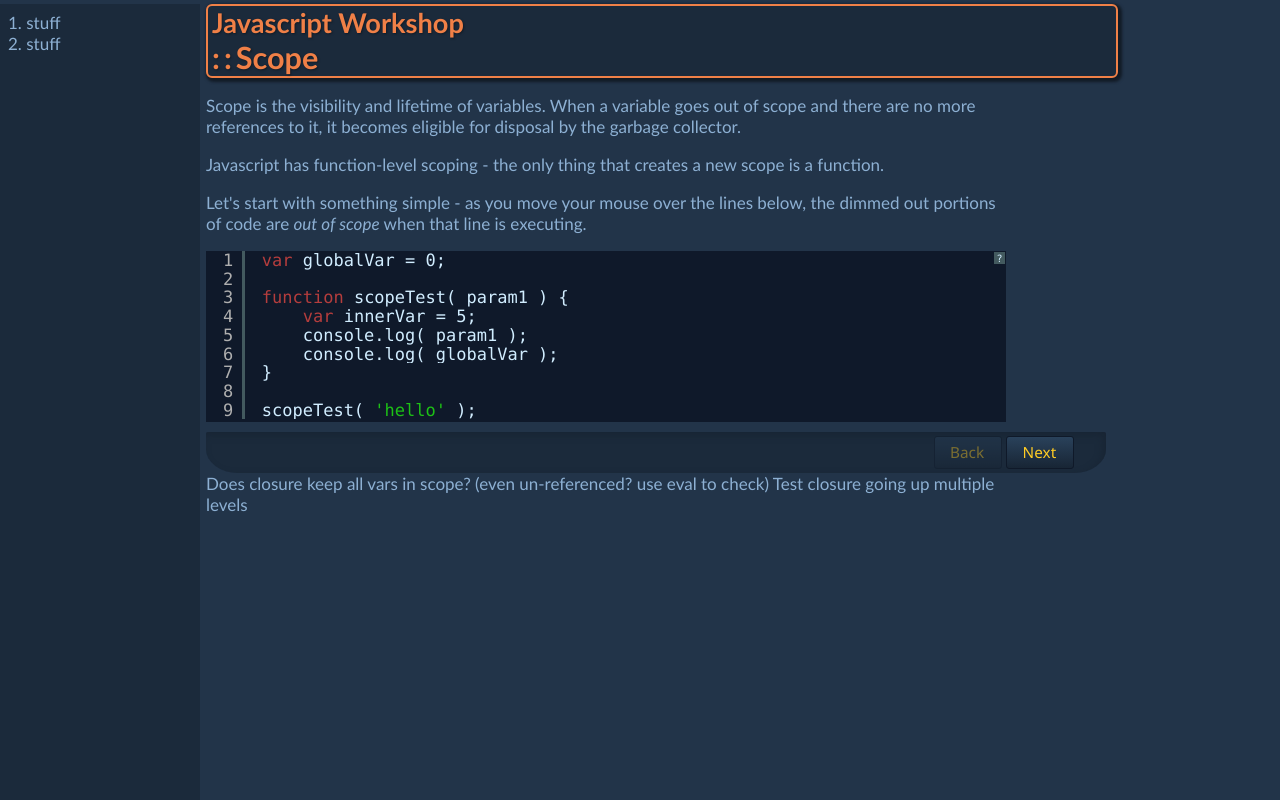
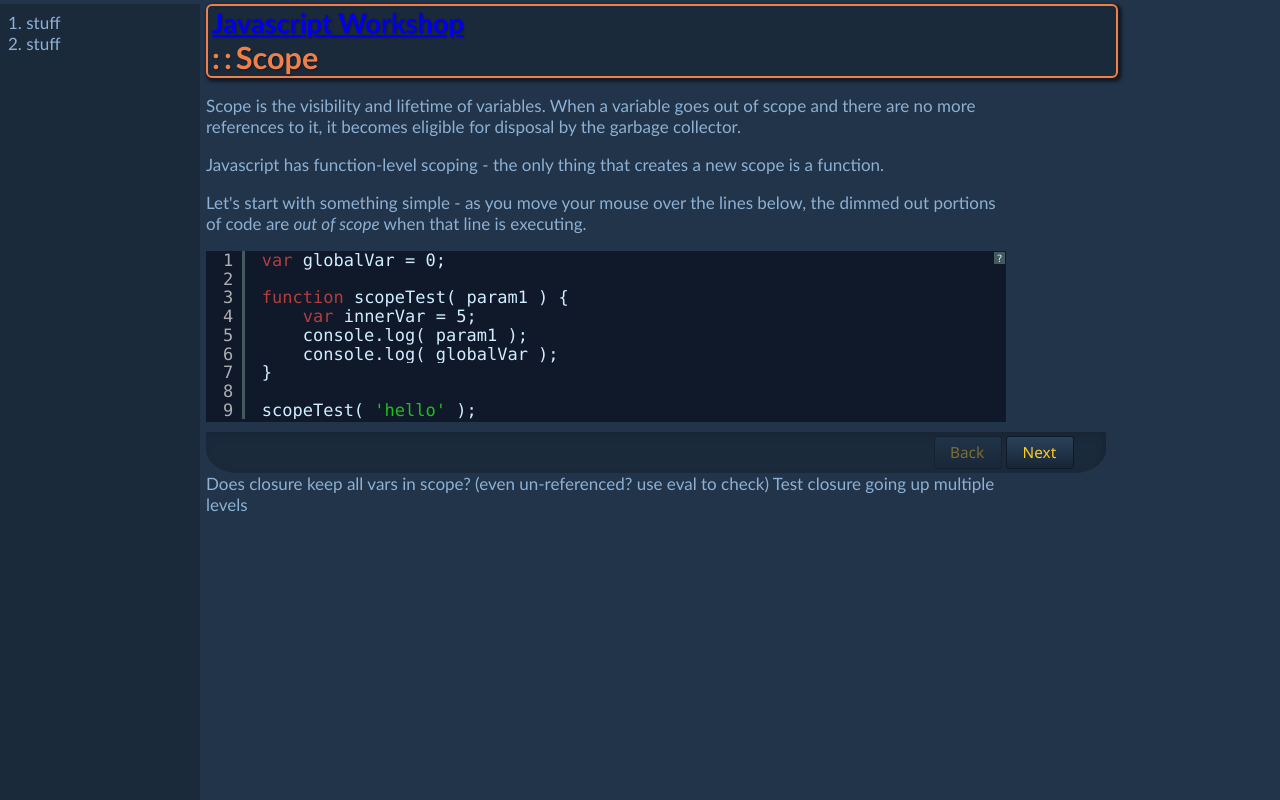
Before and after one commit to msssk/jsworkshop, a plain HTML site: page scope/index.html in a window 1280 px wide. Drawn offline with nearby package versions, Linux system fonts and the light colour scheme.

Commit message:
ADD: jsw home link FIX: Scope link

```diff
--- a/scope/index.html
+++ b/scope/index.html
@@ -14,7 +14,7 @@
 </div>
 
 <header>
-	<h2>Javascript Workshop</h2>
+	<h2><a href="../">Javascript Workshop</a></h2>
 	<h1>Scope</h1>
 </header>
 
```
Also changed, not shown: index.html (+1 -1 lines).
